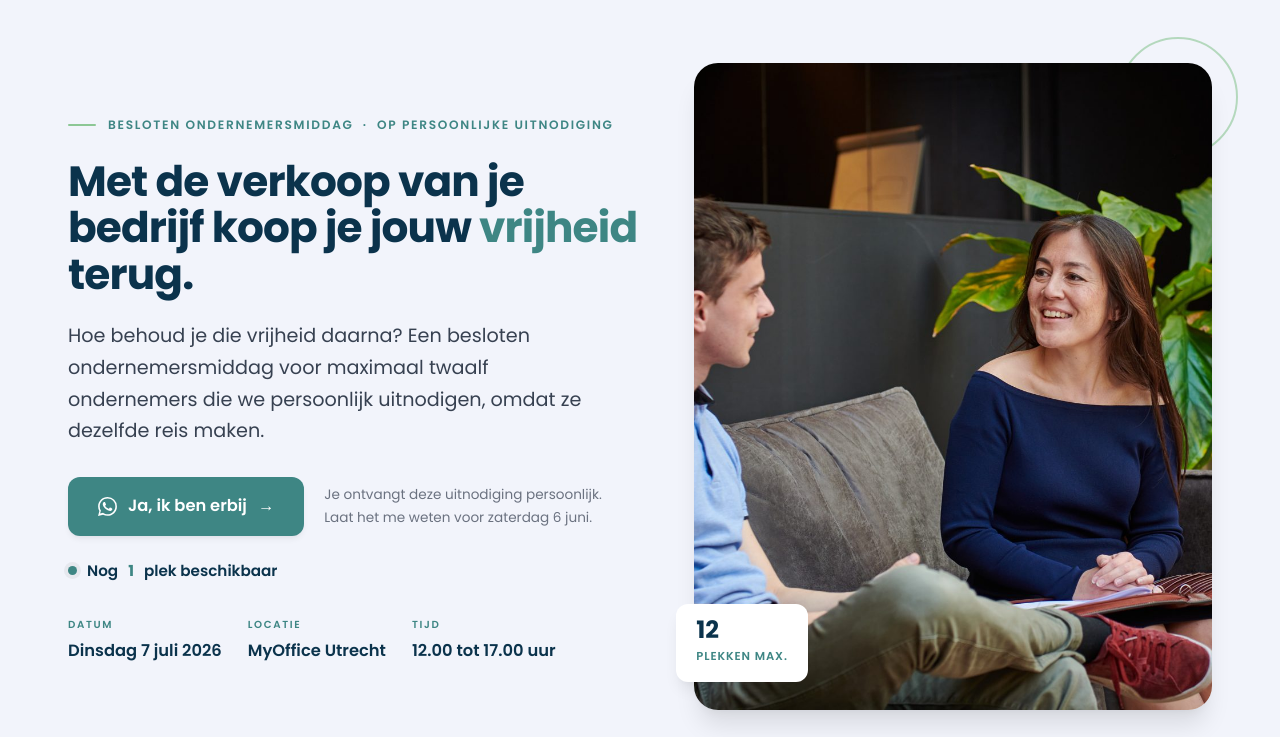
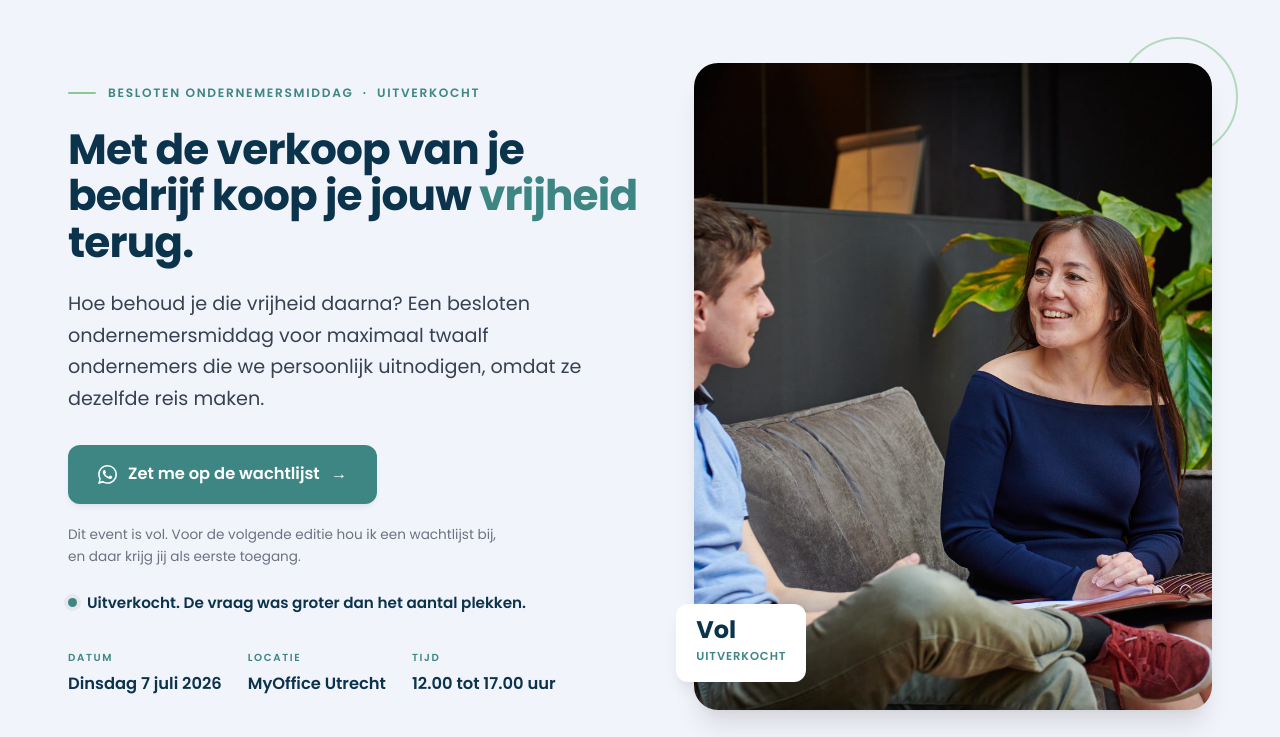
Before and after one commit to verkoopjezaak/klantendag-landing, a plain HTML site: page index.html in a window 1280 px wide. Shown: the part 63-800 px from the top of the page. Drawn offline with Linux system fonts and the light colour scheme; a web font is replaced by a local one.

Commit message:
Event uitverkocht: oversubscribed-model met wachtlijst voor volgende editie
- Beide pagina's (index + verkocht) op uitverkocht
- Hero + slot CTA omgezet naar wachtlijst (WhatsApp interesse volgende editie)
- Seats/badge/JS tonen uitverkocht ipv vrije plekken
- plekken.json op 0

Co-Authored-By: Claude Opus 4.8 (1M context) <noreply@anthropic.com>

```diff
--- a/index.html
+++ b/index.html
@@ -185,17 +185,17 @@
 
   <header class="hero">
     <div>
-      <div class="eyebrow reveal">Besloten ondernemersmiddag &nbsp;·&nbsp; op persoonlijke uitnodiging</div>
+      <div class="eyebrow reveal">Besloten ondernemersmiddag &nbsp;·&nbsp; uitverkocht</div>
       <h1 class="reveal">Met de verkoop van je bedrijf koop je jouw <span class="accent">vrijheid</span> terug.</h1>
       <p class="lede reveal">Hoe behoud je die vrijheid daarna? Een besloten ondernemersmiddag voor maximaal twaalf ondernemers die we persoonlijk uitnodigen, omdat ze dezelfde reis maken.</p>
       <div class="cta-row reveal">
-        <a class="btn" href="https://wa.me/31646016688?text=Hoi%20Maarten%2C%20ik%20ben%20erbij%20op%207%20juli." target="_blank" rel="noopener">
+        <a class="btn" href="https://wa.me/31646016688?text=Hoi%20Maarten%2C%20ik%20heb%20interesse%20in%20een%20volgende%20ondernemersmiddag.%20Wil%20je%20me%20op%20de%20wachtlijst%20zetten%3F" target="_blank" rel="noopener">
           <svg class="wa" viewBox="0 0 24 24" aria-hidden="true"><path d="M.057 24l1.687-6.163a11.867 11.867 0 01-1.587-5.945C.16 5.335 5.495 0 12.05 0a11.82 11.82 0 018.413 3.488 11.82 11.82 0 013.48 8.414c-.003 6.557-5.338 11.892-11.893 11.892a11.9 11.9 0 01-5.688-1.448L.057 24zm6.597-3.807c1.676.995 3.276 1.591 5.392 1.592 5.448 0 9.886-4.434 9.889-9.885.002-5.462-4.415-9.89-9.881-9.892-5.452 0-9.887 4.434-9.889 9.884a9.86 9.86 0 001.51 5.26l-.999 3.648 3.748-.748zm11.387-5.464c-.074-.124-.272-.198-.57-.347-.297-.149-1.758-.868-2.031-.967-.272-.099-.47-.149-.669.149-.198.297-.768.967-.941 1.165-.173.198-.347.223-.644.074-.297-.149-1.255-.462-2.39-1.475-.883-.788-1.48-1.761-1.653-2.059-.173-.297-.018-.458.13-.606.134-.133.297-.347.446-.521.151-.172.2-.296.3-.495.099-.198.05-.372-.025-.521-.075-.148-.669-1.611-.916-2.206-.242-.579-.487-.501-.669-.51l-.57-.01c-.198 0-.52.074-.792.372-.272.297-1.04 1.016-1.04 2.479 0 1.462 1.065 2.875 1.213 3.074.149.198 2.096 3.2 5.077 4.487.709.306 1.263.489 1.694.626.712.226 1.36.194 1.872.118.571-.085 1.758-.719 2.006-1.413.248-.695.248-1.29.173-1.414z"/></svg>
-          Ja, ik ben erbij <span class="arrow">&rarr;</span>
+          Zet me op de wachtlijst <span class="arrow">&rarr;</span>
         </a>
-        <span class="cta-note">Je ontvangt deze uitnodiging persoonlijk.<br>Laat het me weten voor zaterdag 6 juni.</span>
+        <span class="cta-note">Dit event is vol. Voor de volgende editie hou ik een wachtlijst bij,<br>en daar krijg jij als eerste toegang.</span>
       </div>
-      <div class="seats reveal" id="seats" aria-live="polite">Een beperkt aantal plekken beschikbaar</div>
+      <div class="seats reveal" id="seats" aria-live="polite">Uitverkocht. De vraag was groter dan het aantal plekken.</div>
       <div class="hero-meta reveal">
         <div><div class="k">Datum</div><div class="v">Dinsdag 7 juli 2026</div></div>
         <div><div class="k">Locatie</div><div class="v">MyOffice Utrecht</div></div>
@@ -205,7 +205,7 @@
     <div class="hero-img reveal">
       <span class="ring"></span>
       <img src="img/gesprek-1.jpg" alt="Ondernemers in gesprek op de locatie in Utrecht">
-      <div class="badge"><b>12</b><span>plekken max.</span></div>
+      <div class="badge"><b>Vol</b><span>uitverkocht</span></div>
     </div>
   </header>
 </div>
@@ -414,10 +414,10 @@
 <section class="closing">
   <div class="wrap">
     <h2 class="reveal">Een middag onder elkaar.<br>Over je waarde, je verkoop, en je <em>vrijheid</em>.</h2>
-    <p class="reveal">Maximaal twaalf plekken, op persoonlijke uitnodiging. Je herkent dit als je je bedrijf verkoopt, het net verkocht, of er serieus over nadenkt. Laat voor zaterdag 6 juni weten of je erbij bent, dan houden we een stoel voor je vrij.</p>
-    <a class="btn reveal" href="https://wa.me/31646016688?text=Hoi%20Maarten%2C%20ik%20ben%20erbij%20op%207%20juli." target="_blank" rel="noopener">
+    <p class="reveal">Deze editie is vol. De animo was groter dan het aantal plekken, dus we hebben de gastenlijst gesloten. Denk je dat dit ook iets voor jou is? Laat het me weten, dan zet ik je op de wachtlijst voor de volgende ondernemersmiddag en krijg je als eerste een uitnodiging.</p>
+    <a class="btn reveal" href="https://wa.me/31646016688?text=Hoi%20Maarten%2C%20ik%20heb%20interesse%20in%20een%20volgende%20ondernemersmiddag.%20Wil%20je%20me%20op%20de%20wachtlijst%20zetten%3F" target="_blank" rel="noopener">
       <svg class="wa" viewBox="0 0 24 24" aria-hidden="true"><path d="M.057 24l1.687-6.163a11.867 11.867 0 01-1.587-5.945C.16 5.335 5.495 0 12.05 0a11.82 11.82 0 018.413 3.488 11.82 11.82 0 013.48 8.414c-.003 6.557-5.338 11.892-11.893 11.892a11.9 11.9 0 01-5.688-1.448L.057 24zm6.597-3.807c1.676.995 3.276 1.591 5.392 1.592 5.448 0 9.886-4.434 9.889-9.885.002-5.462-4.415-9.89-9.881-9.892-5.452 0-9.887 4.434-9.889 9.884a9.86 9.86 0 001.51 5.26l-.999 3.648 3.748-.748zm11.387-5.464c-.074-.124-.272-.198-.57-.347-.297-.149-1.758-.868-2.031-.967-.272-.099-.47-.149-.669.149-.198.297-.768.967-.941 1.165-.173.198-.347.223-.644.074-.297-.149-1.255-.462-2.39-1.475-.883-.788-1.48-1.761-1.653-2.059-.173-.297-.018-.458.13-.606.134-.133.297-.347.446-.521.151-.172.2-.296.3-.495.099-.198.05-.372-.025-.521-.075-.148-.669-1.611-.916-2.206-.242-.579-.487-.501-.669-.51l-.57-.01c-.198 0-.52.074-.792.372-.272.297-1.04 1.016-1.04 2.479 0 1.462 1.065 2.875 1.213 3.074.149.198 2.096 3.2 5.077 4.487.709.306 1.263.489 1.694.626.712.226 1.36.194 1.872.118.571-.085 1.758-.719 2.006-1.413.248-.695.248-1.29.173-1.414z"/></svg>
-      Ja, ik ben erbij <span class="arrow">&rarr;</span>
+      Zet me op de wachtlijst <span class="arrow">&rarr;</span>
     </a>
     <div class="note reveal">Dinsdag 7 juli 2026, MyOffice Utrecht. Inloop vanaf 12.00 uur, lunch om 12.30 uur, einde rond 17.00 uur.</div>
   </div>
@@ -444,7 +444,7 @@
       .then(function(d){
         var n=d&&d.plekken_open;
         if(typeof n!=='number'||n<0||!isFinite(n))return; // ongeldig: laat fallback-tekst staan
-        if(n===0){el.textContent='Alle plekken zijn vergeven';return;}
+        if(n===0){el.textContent='Uitverkocht. De vraag was groter dan het aantal plekken.';return;}
         el.textContent='';
         el.appendChild(document.createTextNode('Nog '));
         var b=document.createElement('b'); b.textContent=String(n); el.appendChild(b);
--- a/plekken.json
+++ b/plekken.json
@@ -1,3 +1,3 @@
 {
-  "plekken_open": 1
+  "plekken_open": 0
 }
```
Also changed, not shown: verkocht/index.html (+10 -10 lines).
